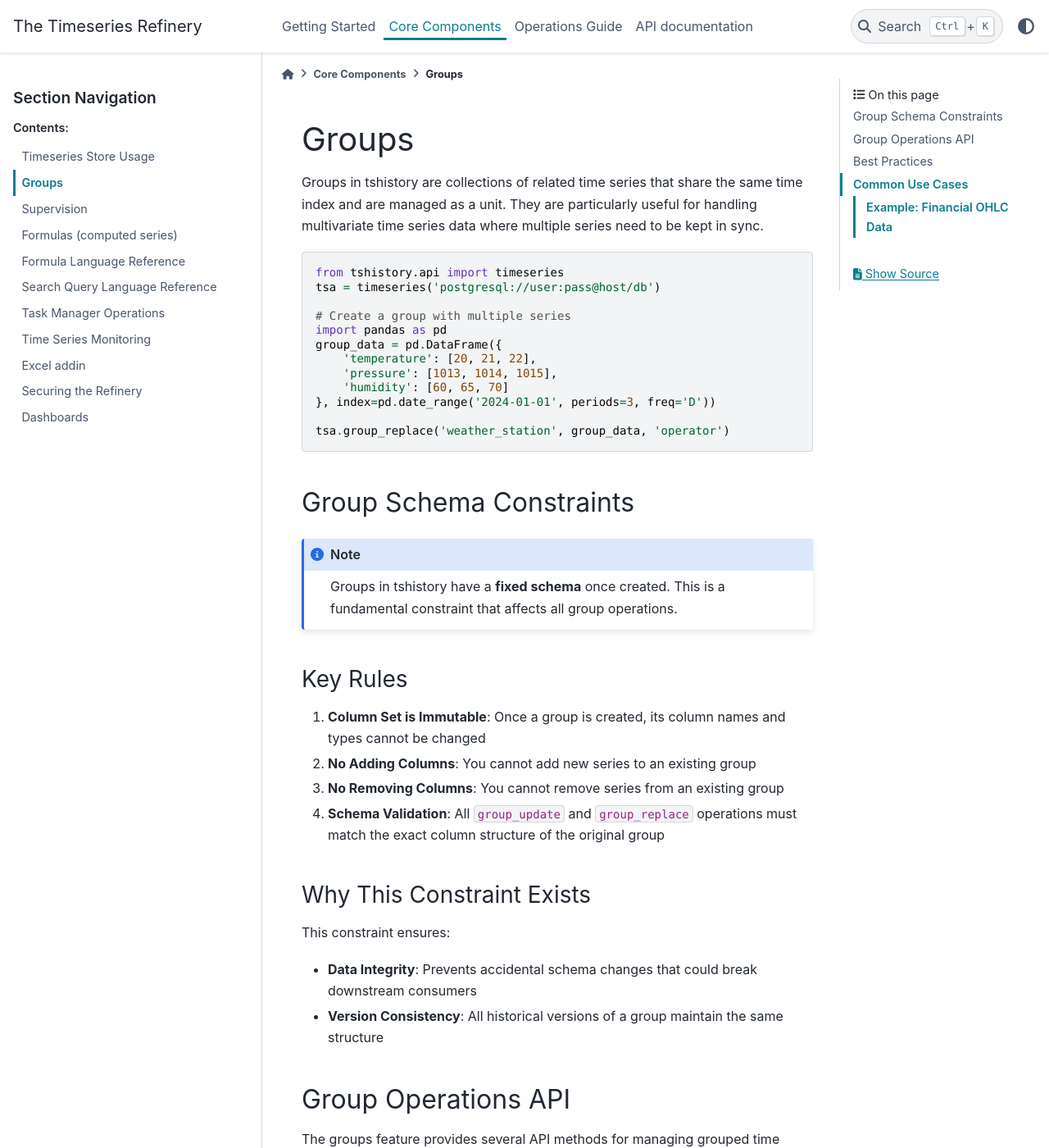
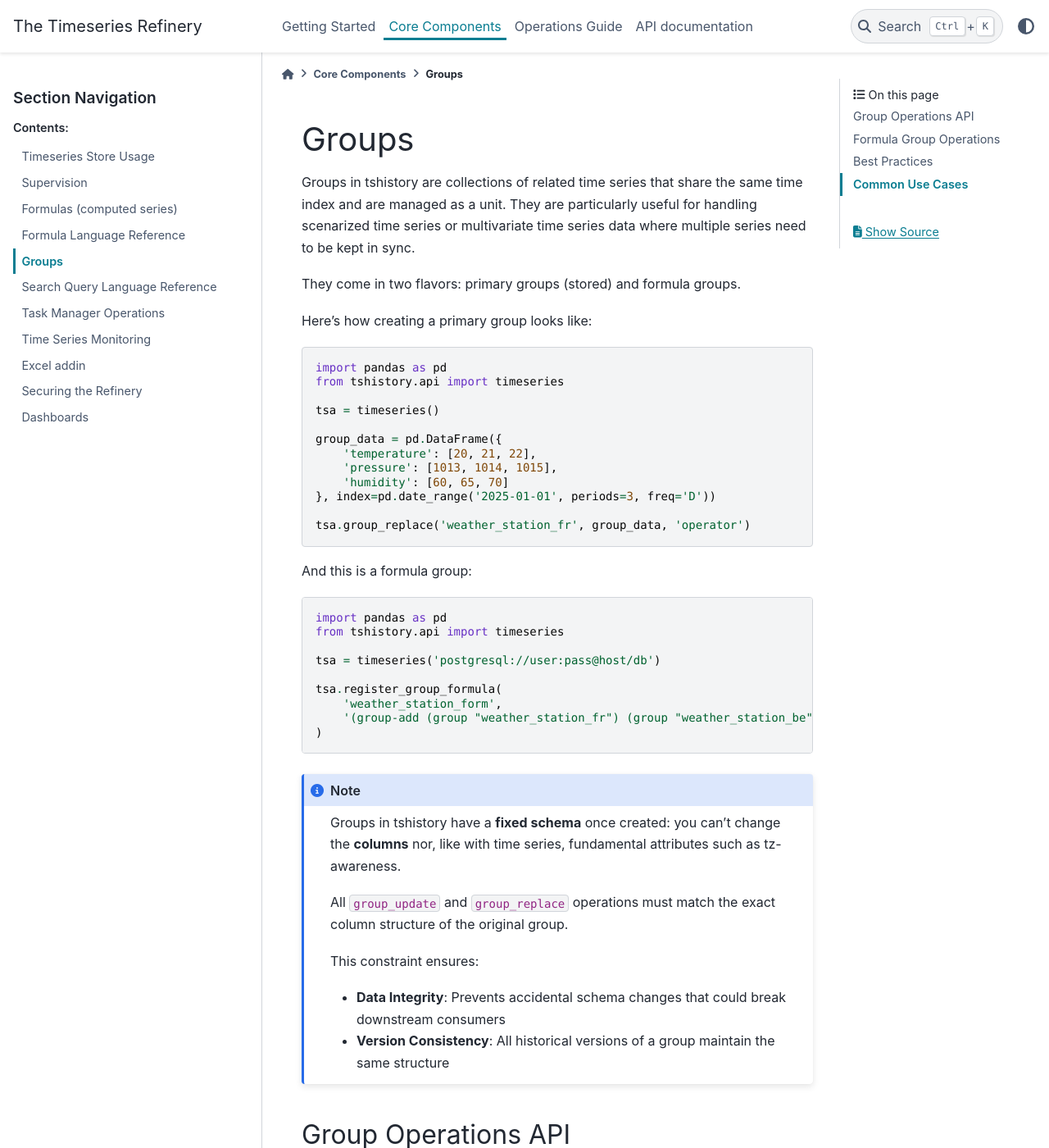
Before and after one commit to pythonianfr/tshistory_refinery, a Sphinx documentation site: the page built from docs/core_components/groups.rst, in a window 1280 px wide and 1400 px high. Shown: the whole window at 82% size. Built offline with Sphinx 7.4.7 and the PyData theme 0.15.4, drawn with Linux system fonts in a browser that asks for light colours; some of the changed text lies outside the part shown.

Commit message:
doc/groups: add formula group API documentation and reorder after formula language

```diff
--- a/docs/core_components/groups.rst
+++ b/docs/core_components/groups.rst
@@ -5,48 +5,58 @@ Groups
 
 Groups in tshistory are collections of related time series that share
 the same time index and are managed as a unit. They are particularly
-useful for handling multivariate time series data where multiple
-series need to be kept in sync.
+useful for handling scenarized time series or multivariate time series
+data where multiple series need to be kept in sync.
 
-.. highlight:: python
+They come in two flavors: primary groups (stored) and formula groups.
+
+Here's how creating a primary group looks like:
+
 .. code-block:: python
 
+ import pandas as pd
  from tshistory.api import timeseries
- tsa = timeseries('postgresql://user:pass@host/db')
 
- # Create a group with multiple series
- import pandas as pd
+ tsa = timeseries()
+
  group_data = pd.DataFrame({
      'temperature': [20, 21, 22],
      'pressure': [1013, 1014, 1015],
      'humidity': [60, 65, 70]
- }, index=pd.date_range('2024-01-01', periods=3, freq='D'))
+ }, index=pd.date_range('2025-01-01', periods=3, freq='D'))
 
- tsa.group_replace('weather_station', group_data, 'operator')
+ tsa.group_replace('weather_station_fr', group_data, 'operator')
 
-Group Schema Constraints
--------------------------
+
+And this is a formula group:
+
+.. code-block:: python
+
+ import pandas as pd
+ from tshistory.api import timeseries
+
+ tsa = timeseries('postgresql://user:pass@host/db')
+
+ tsa.register_group_formula(
+     'weather_station_form',
+     '(group-add (group "weather_station_fr") (group "weather_station_be"))'
+ )
 
 .. note::
-  Groups in tshistory have a **fixed schema** once
-  created. This is a fundamental constraint that affects all group
-  operations.
 
-Key Rules
-^^^^^^^^^
+  Groups in tshistory have a **fixed schema** once created: you can't
+  change the **columns** nor, like with time series, fundamental
+  attributes such as tz-awareness.
 
-1. **Column Set is Immutable**: Once a group is created, its column names and types cannot be changed
-2. **No Adding Columns**: You cannot add new series to an existing group
-3. **No Removing Columns**: You cannot remove series from an existing group
-4. **Schema Validation**: All ``group_update`` and ``group_replace`` operations must match the exact column structure of the original group
+  All ``group_update`` and ``group_replace`` operations must match the
+  exact column structure of the original group.
 
-Why This Constraint Exists
-^^^^^^^^^^^^^^^^^^^^^^^^^^^
+  This constraint ensures:
 
-This constraint ensures:
-
-- **Data Integrity**: Prevents accidental schema changes that could break downstream consumers
-- **Version Consistency**: All historical versions of a group maintain the same structure
+  - **Data Integrity**: Prevents accidental schema changes that could
+    break downstream consumers
+  - **Version Consistency**: All historical versions of a group
+    maintain the same structure
 
 
 Group Operations API
@@ -55,55 +65,41 @@ Group Operations API
 The groups feature provides several API methods for managing grouped
 time series:
 
+.. autoclass:: tshistory_formula.api.mainsource
+    :noindex:
+    :member-order: bysource
+    :members: group_get, group_replace, group_delete, group_exists, group_type, group_source, group_insertion_dates, group_log, group_history, group_catalog, group_metadata, group_internal_metadata, update_group_metadata, replace_group_metadata, group_find
+
+Formula Group Operations
+------------------------
+
+These methods manage computed groups using the formula language:
+
 .. autoclass:: tshistory.api.mainsource
     :noindex:
     :member-order: bysource
-    :members: group_get, group_replace, group_delete, group_exists, group_type, group_source, group_insertion_dates, group_log, group_history, group_catalog, group_metadata, group_internal_metadata, update_group_metadata, replace_group_metadata, group_find
+    :members: register_group_formula, group_formula, group_eval_formula, register_formula_bindings, bindings_for
+
 
 Best Practices
 ---------------
 
 1. **Plan Your Schema**: Design your group schema before creation, considering future needs
 2. **Use Descriptive Names**: Choose clear, descriptive names for both groups and columns
-3. **Version Control**: When schema changes are needed, use versioned group names (e.g., ``group_v1``, ``group_v2``)
 
 Common Use Cases
 ----------------
 
 Groups are ideal for:
 
+- **Ensemble Forecasts**: Scenarized stochastic weather scenarios
+
+They may (depending on various factors) be interesting with:
+
 - **Financial Data**: OHLC (Open, High, Low, Close) price data
 - **IoT Sensors**: Multiple sensor readings from the same device
 - **Economic Indicators**: Related economic metrics that should be kept in sync
-- **Weather Stations**: Multiple weather measurements from the same location
-- **Ensemble Forecasts**:
-- **System Metrics**: CPU, memory, disk usage from the same server
 
-Example: Financial OHLC Data
-^^^^^^^^^^^^^^^^^^^^^^^^^^^^
-
-.. code-block:: python
-
- import pandas as pd
- import numpy as np
-
- # Create OHLC data
- dates = pd.date_range('2024-01-01', periods=100, freq='D')
- ohlc_data = pd.DataFrame({
-     'open': np.random.randn(100).cumsum() + 100,
-     'high': np.random.randn(100).cumsum() + 102,
-     'low': np.random.randn(100).cumsum() + 98,
-     'close': np.random.randn(100).cumsum() + 100
- }, index=dates)
-
- # Store as group
- tsa.group_replace('stock_AAPL_ohlc', ohlc_data, 'market_data')
-
- # Retrieve the group
- ohlc = tsa.group_get('stock_AAPL_ohlc')
-
- # Get metadata
- meta = tsa.group_metadata('stock_AAPL_ohlc')
-
- # Search for OHLC groups
- ohlc_groups = tsa.group_find('(by.name "ohlc")')
+In many cases, it will be more convenient to handle data acquisition
+as individual time series, and then create a group from them (using
+the *from-from-series* formulaic operator).
--- a/docs/core_components/index.rst
+++ b/docs/core_components/index.rst
@@ -6,10 +6,10 @@ Core Components
    :caption: Contents:
 
    usage
-   groups
    supervision
    formula
    formula_language
+   groups
    search_language
    rework
    tswatch
```
